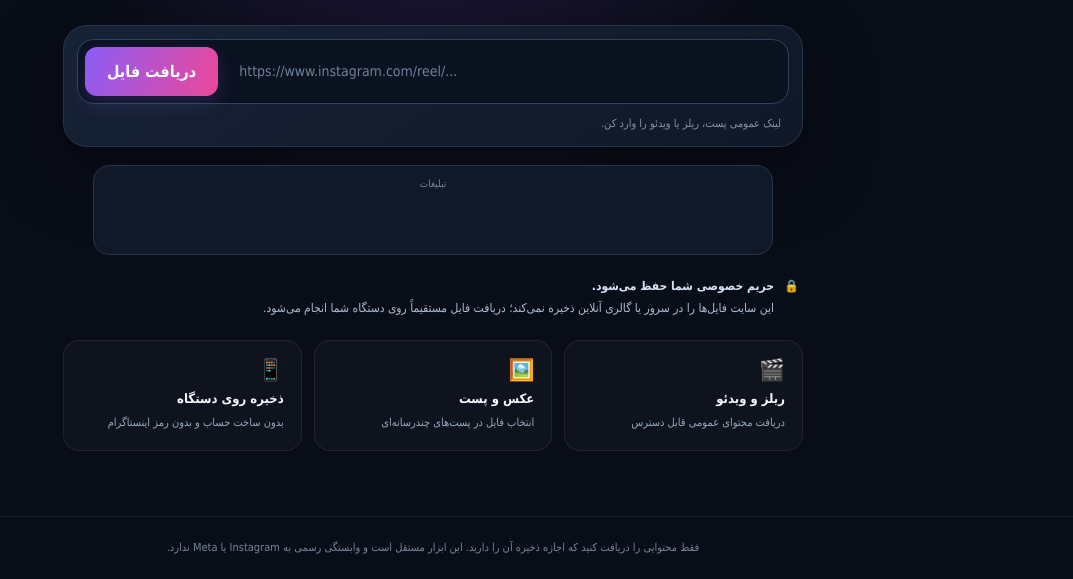
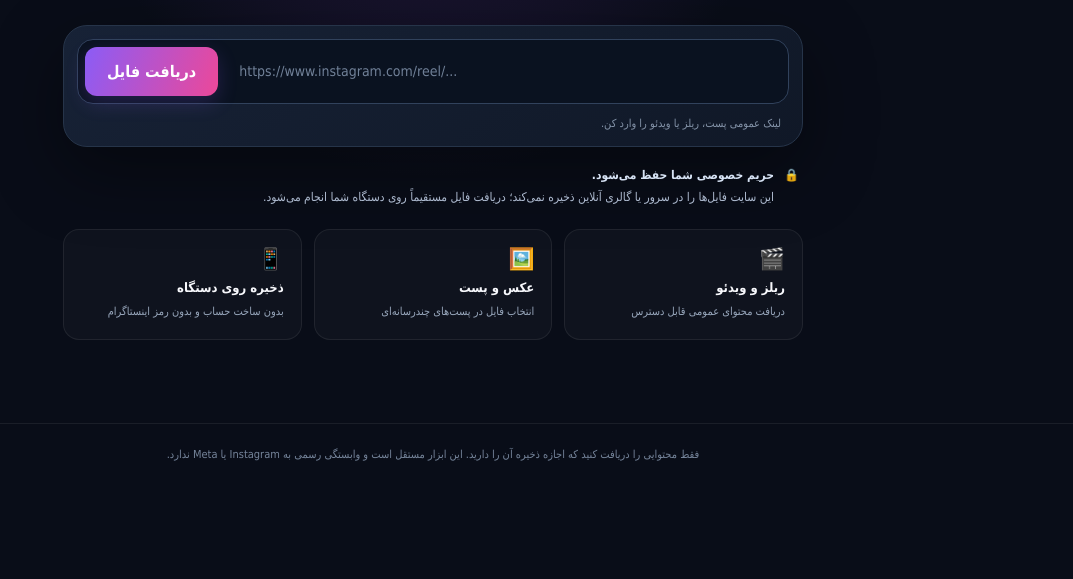
Before and after one commit to ggggghhhhhjjjjjkkkkk5-web/Tapsell-HTML-APK, a plain HTML site: page index.html in a window 1280 px wide. Shown: the part 314-893 px from the top of the page, without its empty margins (207-1280 px from the left). After the commit the page ends 800 px from the top, so only its background shows below. Drawn offline with Linux system fonts and the light colour scheme.

Commit message:
Remove inactive MediaAd placeholder to restore clean downloader UI

```diff
--- a/index.html
+++ b/index.html
@@ -53,7 +53,6 @@ button{font:inherit;cursor:pointer}
 .item{display:flex;align-items:center;justify-content:space-between;gap:12px;padding:11px;background:#111d2e;border:1px solid #26364d;border-radius:12px}
 .item span{font-size:12px;color:#dce5f3}
 .item button{border:0;border-radius:9px;background:#16834a;color:white;padding:9px 13px;font-size:12px;font-weight:bold}
-.ad-slot{width:100%;max-width:680px;margin:18px auto 20px;padding:12px;background:#111827;border:1px solid #263449;border-radius:16px;text-align:center;min-height:90px}.ad-caption{font-size:10px;color:#75849a;margin-bottom:8px}
 .privacy{display:flex;align-items:flex-start;gap:10px;text-align:right;color:#aebbd0;font-size:12px;line-height:1.9;margin:17px 4px 0}
 .privacy b{color:#d7e3f5}
 .features{display:grid;grid-template-columns:repeat(3,1fr);gap:12px;margin-top:20px;text-align:right}
@@ -76,7 +75,6 @@ footer{border-top:1px solid #ffffff12;color:#75849a;text-align:center;padding:20
 <div class="input-note">لینک عمومی پست، ریلز یا ویدئو را وارد کن.</div>
 <div id="result" role="status" aria-live="polite"></div>
 </section>
-<div class="ad-slot" aria-label="جایگاه تبلیغات"><div class="ad-caption">تبلیغات</div><div id="mediaad-0eVlN"></div></div>
 <div class="privacy"><span>🔒</span><div><b>حریم خصوصی شما حفظ می‌شود.</b><br>این سایت فایل‌ها را در سرور یا گالری آنلاین ذخیره نمی‌کند؛ دریافت فایل مستقیماً روی دستگاه شما انجام می‌شود.</div></div>
 <div class="features">
 <div class="feature"><div class="icon">🎬</div><div><b>ریلز و ویدئو</b><small>دریافت محتوای عمومی قابل دسترس</small></div></div>
```
